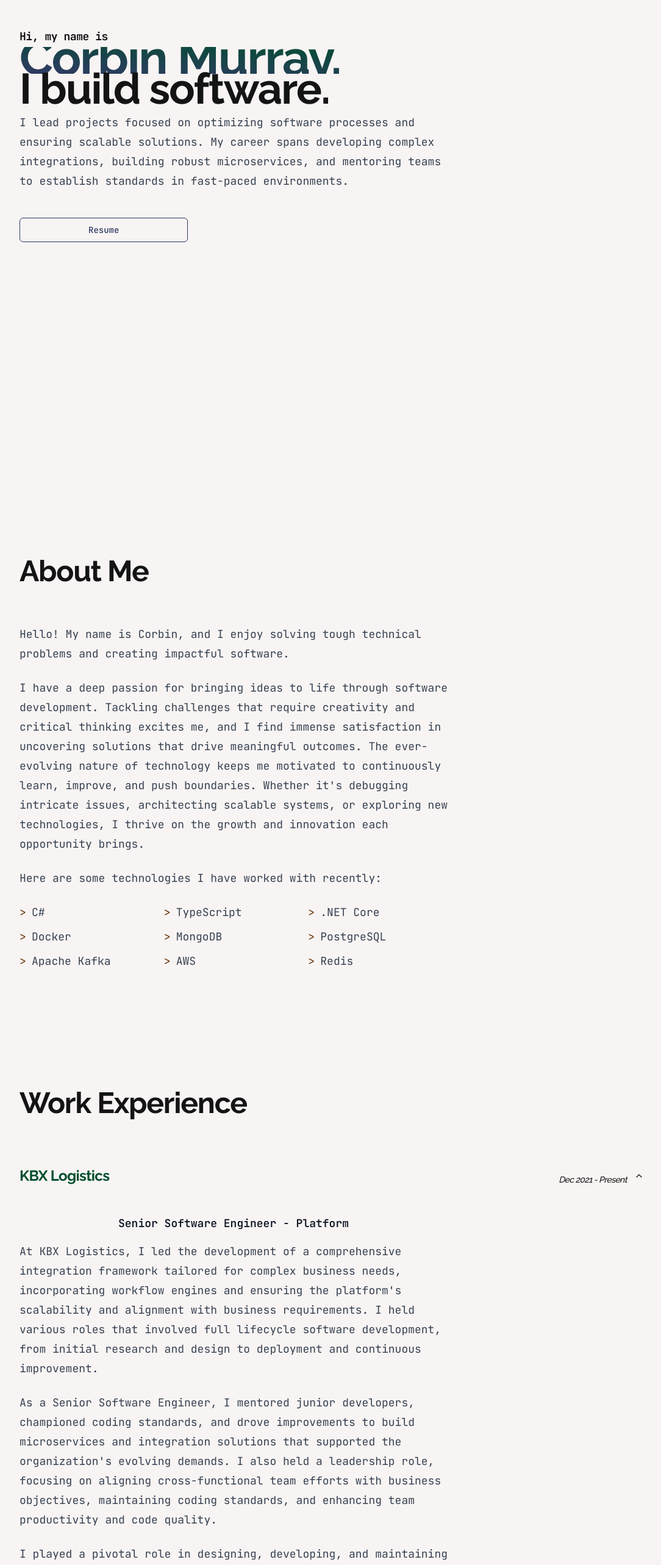
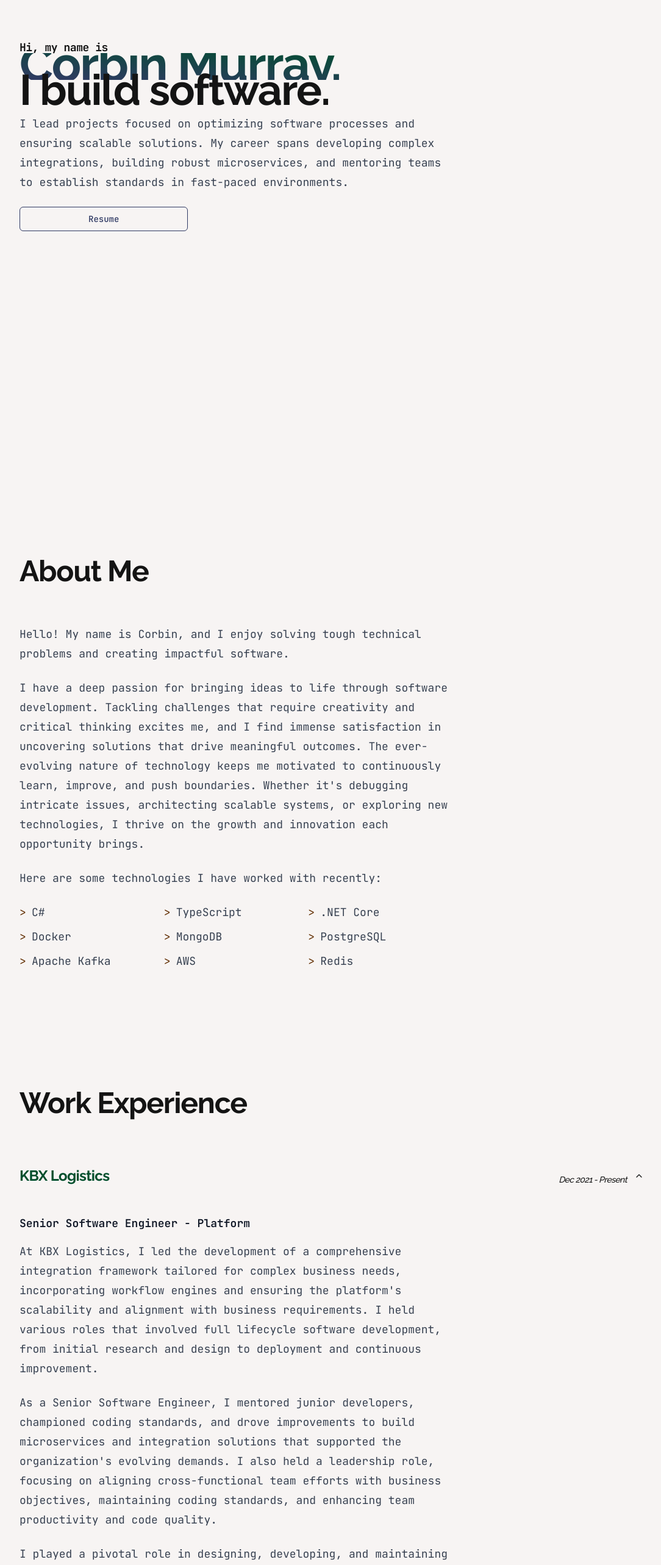
Before and after one commit to corbinmurray/corbinmurray-dev, a Next.js app: page / in a window 1280 px wide. Shown: the part 160-2726 px from the top of the page at 61% size, without its empty margins (96-1180 px from the left). Built offline with nearby package versions, Linux system fonts and the light colour scheme.

Commit message:
Fix colors and animation

```diff
--- a/app/globals.css
+++ b/app/globals.css
@@ -64,7 +64,7 @@
 		--destructive-foreground: #F7F4F3;
 
 		--border: 0 0% 14.9%;
-		--input: 0 0% 14.9%;
+		--input: #1D3649;
 		--ring: 0 0% 83.1%;
 		--chart-1: 220 70% 50%;
 		--chart-2: 160 60% 45%;
--- a/app/page.tsx
+++ b/app/page.tsx
@@ -9,37 +9,38 @@ import * as motion from "motion/react-client";
 export default async function Home() {
 	return (
 		<main>
-			<motion.section
-				id="hero"
-				className="min-h-screen flex flex-col justify-center items-start mb-24 md:mb-48"
-				initial="hidden"
-				animate="visible"
-				variants={sectionContainerVariants}>
-				<motion.div className="-mt-48 space-y-2" variants={sectionChildVariants}>
-					<motion.h1 className="text-[clamp(14px,5vw,16px)] md:text-[clamp(14px,5vw,18px)] font-mono">Hi, my name is</motion.h1>
+			<section id="hero" className="min-h-screen flex flex-col justify-center items-start mb-24 md:mb-48">
+				<motion.div className="-mt-48" initial="hidden" whileInView="visible" variants={sectionContainerVariants} viewport={{ once: true, amount: "some" }}>
+					<motion.h1 className="text-[clamp(14px,5vw,16px)] md:text-[clamp(14px,5vw,18px)] font-mono" variants={sectionChildVariants}>
+						Hi, my name is
+					</motion.h1>
 
-					<motion.h2 className="text-[clamp(40px,8vw,80px)] font-semibold border-none bg-clip-text text-transparent bg-gradient-to-tr from-primary to-secondary">
+					<motion.h2
+						className="text-[clamp(40px,8vw,80px)] font-semibold border-none bg-clip-text text-transparent bg-gradient-to-tr from-primary to-secondary"
+						variants={sectionChildVariants}>
 						Corbin Murray.
 					</motion.h2>
 
-					<motion.h3 className="text-[clamp(30px,6vw,70px)] font-semibold">I build software.</motion.h3>
+					<motion.h3 className="text-[clamp(30px,6vw,70px)] font-semibold" variants={sectionChildVariants}>
+						I build software.
+					</motion.h3>
 
-					<motion.article className="my-5">
+					<motion.article className="my-5" variants={sectionChildVariants}>
 						<p>
 							I lead projects focused on optimizing software processes and ensuring scalable solutions. My career spans developing complex integrations,
 							building robust microservices, and mentoring teams to establish standards in fast-paced environments.
 						</p>
 					</motion.article>
-				</motion.div>
 
-				<motion.div className="flex justify-center w-full md:w-auto" variants={sectionChildVariants}>
+					<motion.div variants={sectionChildVariants}>
 						<Button asChild variant="outline" size="blockToWide">
-						<a href="/Corbin Murray - Resume.pdf" target="_blank" className="capitalize mt-5">
+							<a href="/Corbin Murray - Resume.pdf" target="_blank" className="capitalize">
 								resume
 							</a>
 						</Button>
 					</motion.div>
-			</motion.section>
+				</motion.div>
+			</section>
 
 			<section id="about" className="mb-24 md:mb-48 scroll-mt-24">
 				<motion.div
@@ -95,17 +96,21 @@ export default async function Home() {
 
 			<section id="experience" className="mb-24 md:mb-48 scroll-mt-24">
 				<motion.div
-					className="capitalize flex justify-center items-center md:justify-start mb-8 md:mb-16"
+					className="capitalize flex justify-center items-center md:justify-start"
 					initial={{ opacity: 0, y: 75, scale: 0 }}
 					whileInView={{ opacity: 1, y: 0, scale: 1 }}
 					viewport={{ once: true, amount: "some" }}>
-					<h1>Work Experience</h1>
+					<h1 className="mb-8 md:mb-16">Work Experience</h1>
 				</motion.div>
 
-				<motion.div initial={{ opacity: 0, y: 75, scale: 0 }} whileInView={{ opacity: 1, y: 0, scale: 1 }} viewport={{ once: true, amount: "some" }}>
-					<Accordion type="multiple" defaultValue={[experiences[0].companyName]} orientation="horizontal" dir="ltr">
+				<Accordion type="multiple" defaultValue={[experiences[0].companyName]}>
 					{experiences.map((experience, i) => {
 						return (
+							<motion.div
+								key={i}
+								initial={{ opacity: 0, y: 75, scale: 0 }}
+								whileInView={{ opacity: 1, y: 0, scale: 1 }}
+								viewport={{ once: true, amount: "some", margin: "300px" }}>
 								<AccordionItem key={i} value={experience.companyName}>
 									<AccordionTrigger>
 										<div className="w-full pe-3 flex justify-between items-end">
@@ -115,17 +120,17 @@ export default async function Home() {
 									</AccordionTrigger>
 									<AccordionContent>
 										<article>
-											<h4 className="text-center mb-4">{experience.positionTitle}</h4>
+											<h4 className="mb-4">{experience.positionTitle}</h4>
 											{experience.descriptions.map((description, ii) => {
 												return <p key={ii}>{description}</p>;
 											})}
 										</article>
 									</AccordionContent>
 								</AccordionItem>
+							</motion.div>
 						);
 					})}
 				</Accordion>
-				</motion.div>
 			</section>
 
 			<section id="projects" className="mb-24 md:mb-48 scroll-mt-24">
--- a/components/ui/theme-toggle.tsx
+++ b/components/ui/theme-toggle.tsx
@@ -19,7 +19,7 @@ const ThemeToggle = () => {
 	return (
 		<div className="flex items-center space-x-2">
 			<svg
-				className="stroke-base-100 fill-base-100 col-start-1 row-start-1 w-3 md:w-5"
+				className="stroke-base-100 fill-base-100 col-start-1 row-start-1 w-6"
 				xmlns="http://www.w3.org/2000/svg"
 				viewBox="0 0 24 24"
 				fill="none"
@@ -34,7 +34,7 @@ const ThemeToggle = () => {
 			<Switch onClick={toggleTheme} />
 
 			<svg
-				className="stroke-base-100 fill-base-100 col-start-2 row-start-1 w-3 md:w-5"
+				className="stroke-base-100 fill-base-100 col-start-2 row-start-1 w-6"
 				xmlns="http://www.w3.org/2000/svg"
 				viewBox="0 0 24 24"
 				fill="none"
```
Lines whose indentation alone changed are shown as unchanged.
